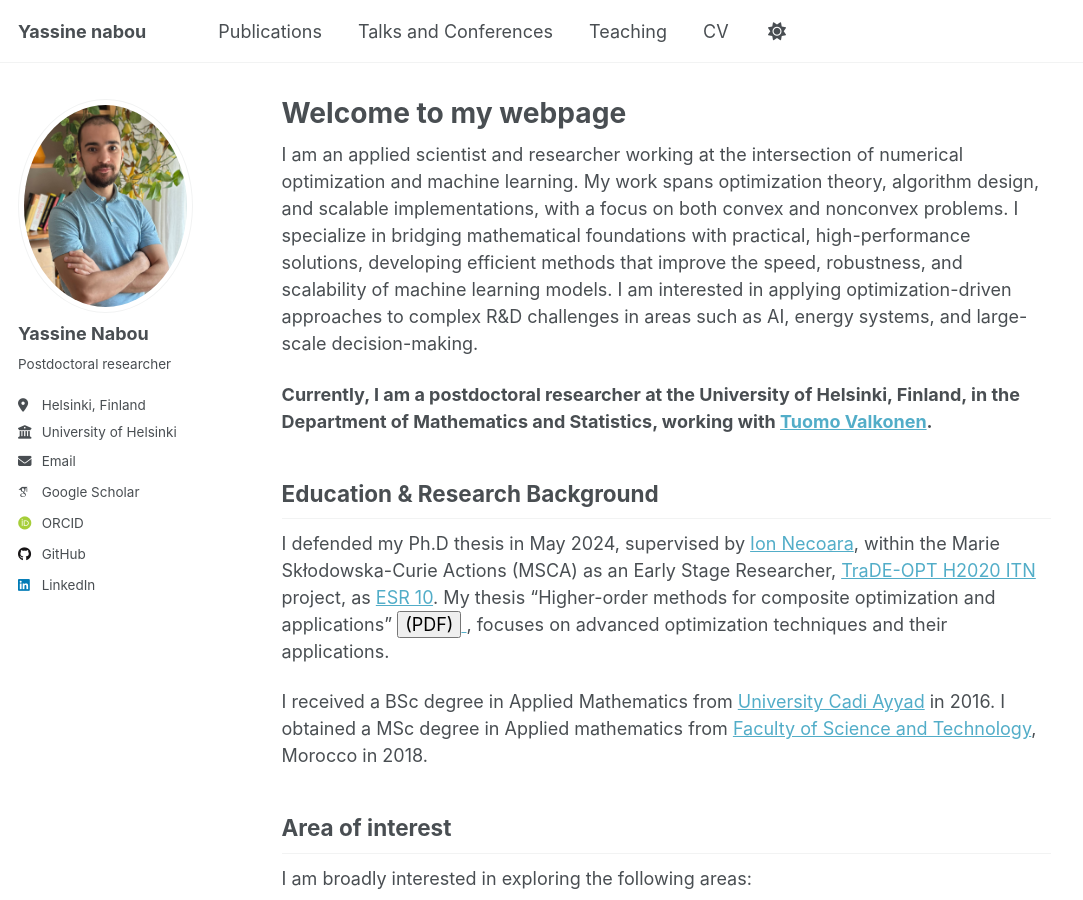
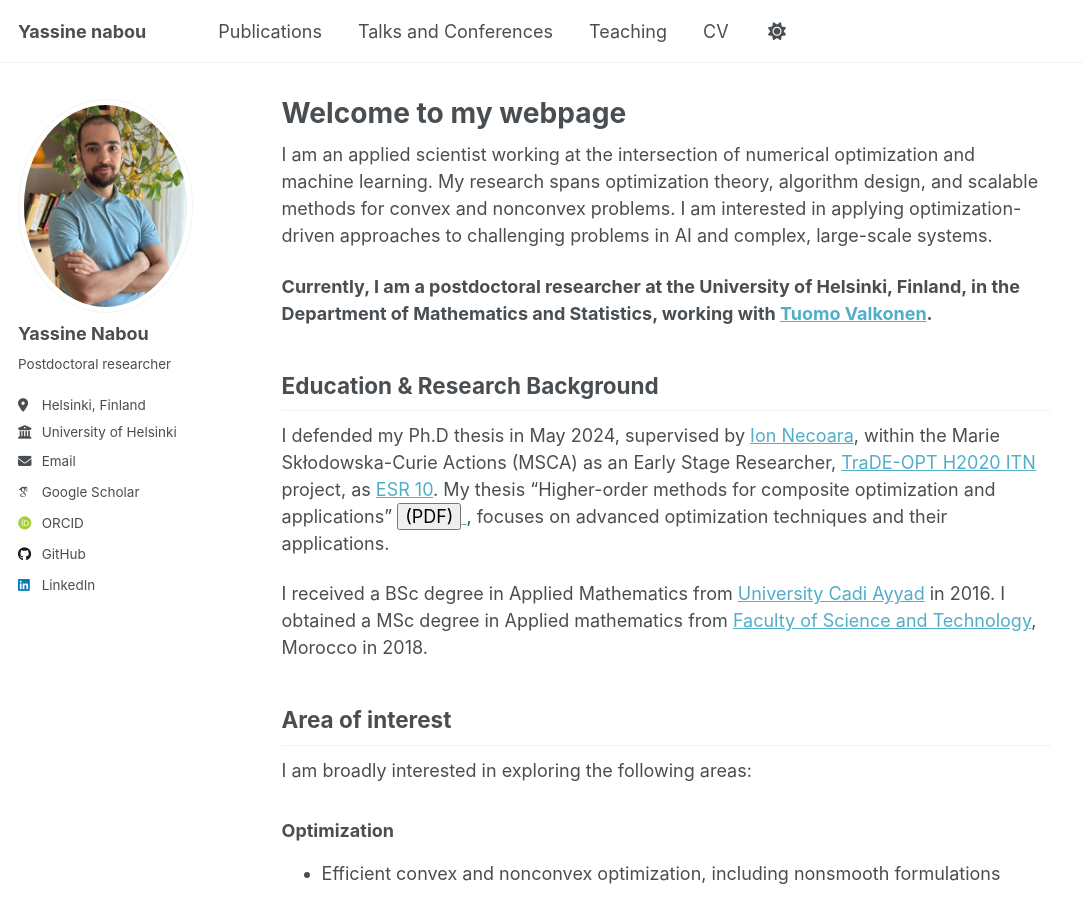
Before and after one commit to Yassine-Nabou/Yassine-Nabou.github.io, a Jekyll site: the page built from _pages/about.md, in a window 1280 px wide and 900 px high. Shown: the whole window, without its empty margins (0-1083 px from the left). Built offline with Jekyll 4.4.1, drawn with Linux system fonts in a browser that asks for light colours; some web fonts are replaced; a script that is not in the unit is left out.

Commit message:
Update about.md

```diff
--- a/_pages/about.md
+++ b/_pages/about.md
@@ -7,9 +7,8 @@ redirect_from:
   - /about.html
 ---
 
-I am an applied scientist and researcher working at the intersection of numerical optimization and machine learning. My work spans optimization theory, algorithm design, and scalable implementations, with a focus on both convex and nonconvex problems.
-I specialize in bridging mathematical foundations with practical, high-performance solutions, developing efficient methods that improve the speed, robustness, and scalability of machine learning models.
-I am interested in applying optimization-driven approaches to complex R&D challenges in areas such as AI, energy systems, and large-scale decision-making.
+I am an applied scientist working at the intersection of numerical optimization and machine learning. My research spans optimization theory, algorithm design, and scalable methods for convex and nonconvex problems.
+I am interested in applying optimization-driven approaches to challenging problems in AI and complex, large-scale systems.
 
 **Currently, I am a postdoctoral researcher at the University of Helsinki, Finland, in the Department of Mathematics and Statistics, working with [Tuomo Valkonen](https://tuomov.iki.fi).**
 
```
